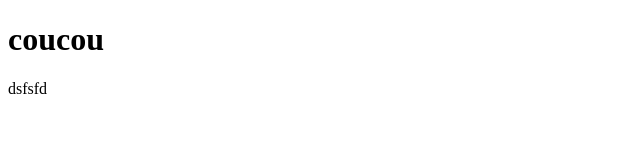
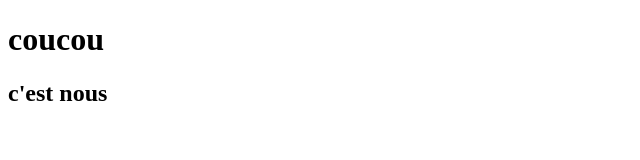
Before and after one commit to Procaillass/EI, a plain HTML site: page index.html in a window 1280 px wide. Shown: the whole page, without its empty margins (0-640 px from the left). Drawn offline with Linux system fonts and the light colour scheme.

Commit message:
Update index.html

```diff
--- a/index.html
+++ b/index.html
@@ -8,6 +8,6 @@
 </head>
 <body>
     <h1>coucou</h1>
-    dsfsfd
+    <h2>c'est nous</h2>
 </body>
 </html>
```
